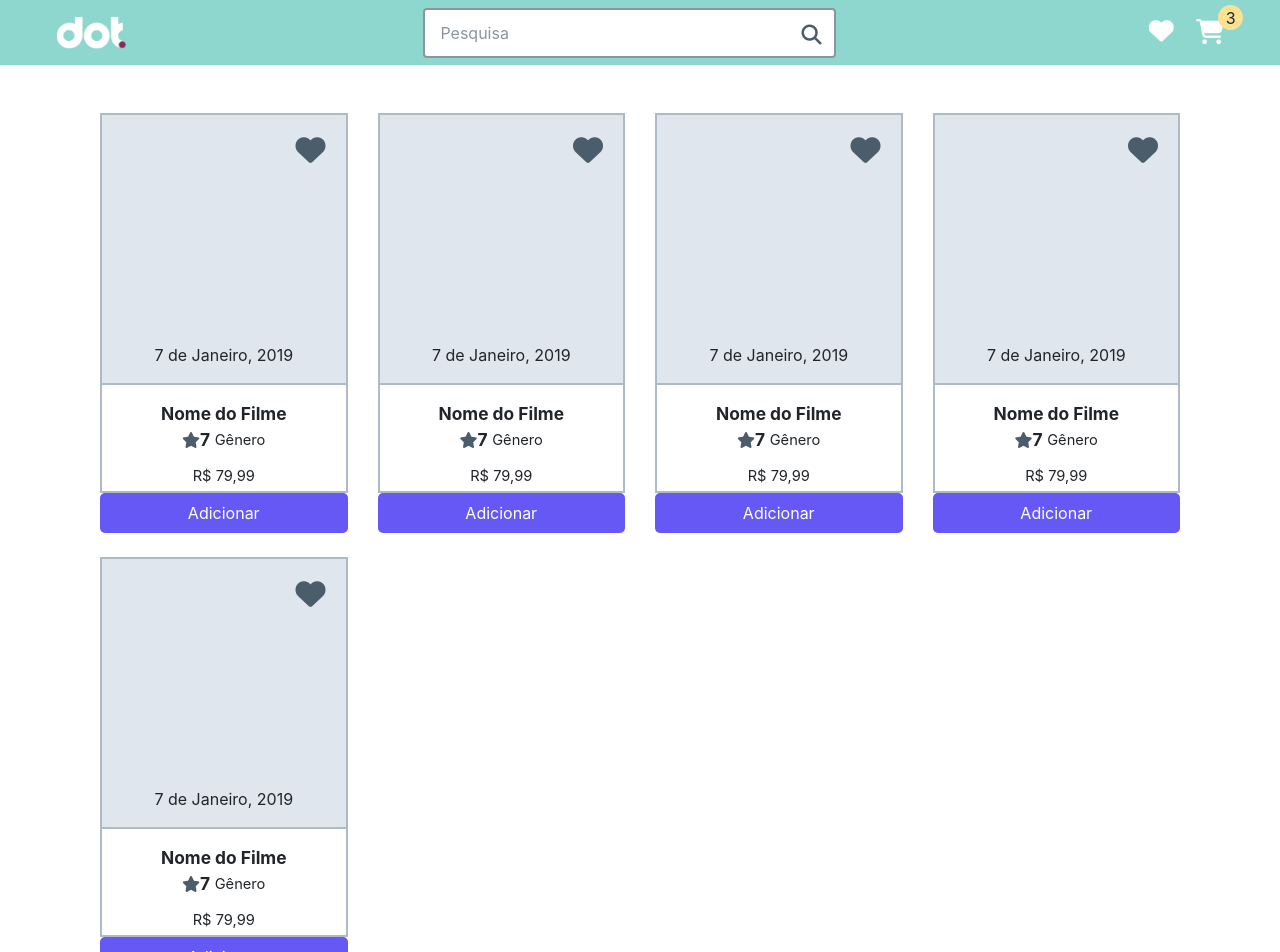
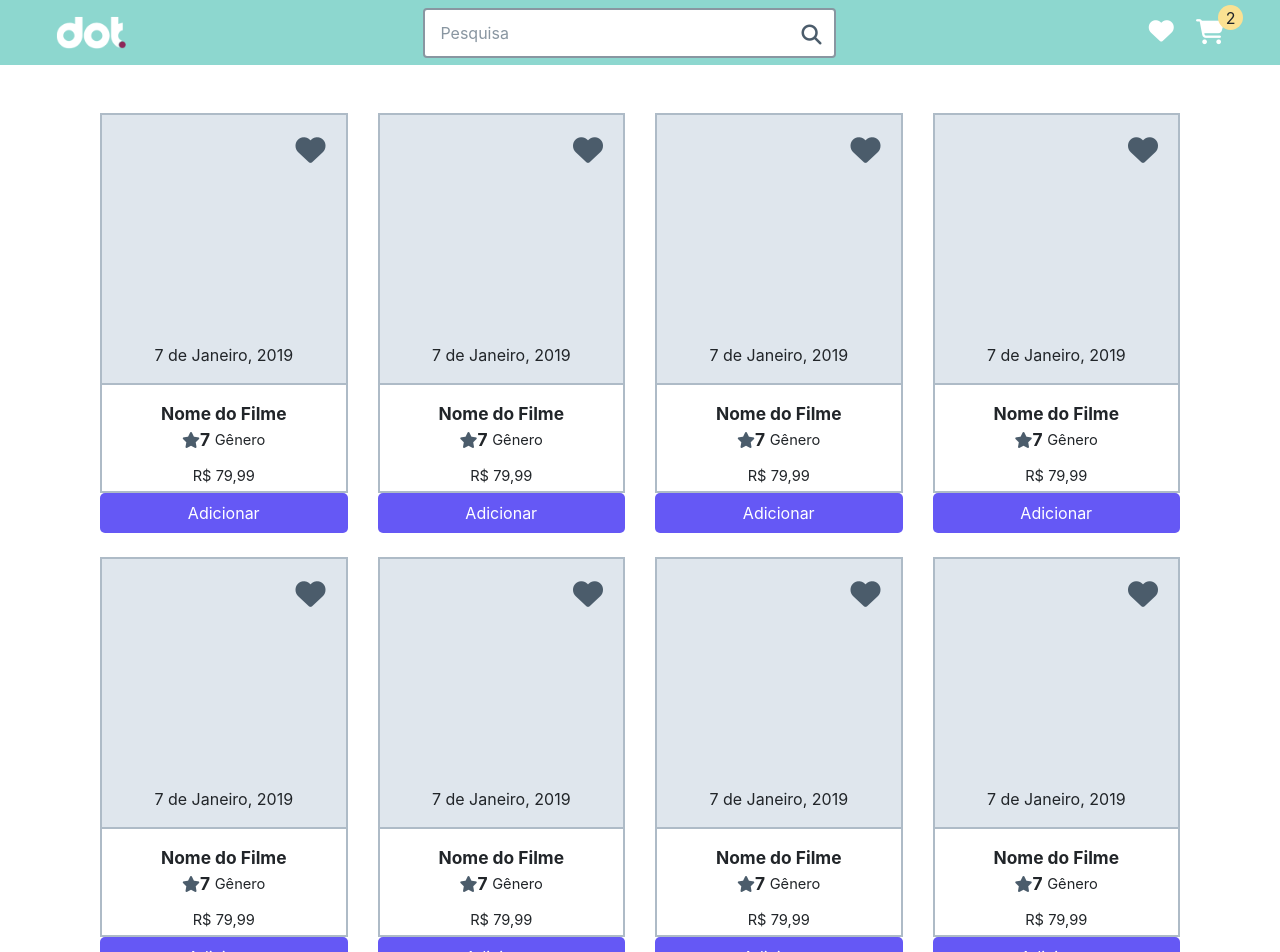
Before and after one commit to togarci/IMDB-Acervo, a Vue app: page /inicial in a window 1280 px wide. Shown: the top 952 px of the page. Built offline with nearby package versions, Linux system fonts and the light colour scheme.

Commit message:
logica de interacao dos componentes

```diff
--- a/src/assets/sass/styles/sideMenu.scss
+++ b/src/assets/sass/styles/sideMenu.scss
@@ -1,11 +1,18 @@
 .side-menu {
     position: absolute;
-    right: 0px;
+    left: 0px;
     top: 0px;
-    width: 350px;
+    width: 100%;
     height: 100%;
+
+    .side {
+        width: 100%;
+        height: 100%;
+    }
+    .menu {
+        min-width: 350px;
+        border: 2px solid #aebbc7;
         background-color: white;
-    border: 2px solid #aebbc7;
 
         .esvaziar {
             color: #6558f5;
@@ -41,3 +48,5 @@
             bottom: 0px;
         }
     }
+
+}
--- a/src/components/CardMovie.vue
+++ b/src/components/CardMovie.vue
@@ -4,17 +4,17 @@
 			<div class="img-card">
 				<i class="fa-solid fa-heart" @click="addFavorite"></i>
 				<img src="" alt="">
-				<p>7 de Janeiro, 2019</p>
+				<p>{{ data.data }}</p>
 			</div>
 			<div class="info-card d-flex flex-column col-md-12 align-items-center mt-3">
-				<b>Nome do Filme</b>
+				<b>{{ data.nomeFilme }}</b>
 				<div class="row mb-2 align-items-center">
 					<i class="fa-solid fa-star"></i>
-					<b>7</b>
+					<b>{{ data.pontos }}</b>
 					&nbsp;
-					<p class="m-0 p-0">Gênero</p>
+					<p class="m-0 p-0">{{ data.genero }}</p>
 				</div>
-				<p class="m-1">R$ 79,99</p>
+				<p class="m-1">{{ `R$ ${data.preco}` }}</p>
 			</div>
 		</div>
 		<button class="btnPrimary col-md-12">
@@ -25,6 +25,13 @@
 
 <script>
 export default {
+	name: 'card-movie',
+	props: {
+		data: {
+			type: Object,
+			default: () => {}
+		}
+	},
 	methods: {
 		addFavorite() {
 
--- a/src/components/NavHeader.vue
+++ b/src/components/NavHeader.vue
@@ -21,7 +21,7 @@
 			</div>
 			<div class="cart d-flex h-100 align-items-center col-md-5">
 				<i class="fa-solid fa-cart-shopping" @click="openCart"></i>
-				<div class="qtd-cart row align-items-center justify-content-center">{{ qtde }}</div>
+				<div class="qtd-cart row align-items-center justify-content-center">{{ dataItems.length }}</div>
 			</div>
 		</div>
 	</header>
@@ -34,12 +34,11 @@ export default {
 	name: 'nav-header',
 	data() {
 		return {
-			searchValue: null,
-			qtde: 3
+			searchValue: null
 		}
 	},
 	computed: {
-		...mapState('cartDados', ['showSideBar'])
+		...mapState('cartDados', ['showSideBar', 'dataItems'])
 	},
 	methods: {
 		getSearchMovie() {
--- a/src/components/SideMenu.vue
+++ b/src/components/SideMenu.vue
@@ -1,33 +1,37 @@
 <template>
     <div>
-        <div v-if="showSideBar" class="side-menu d-flex flex-column">
+        <div v-if="showSideBar" class="side-menu d-flex">
+            <div class="side" @click="closeSideMenu"></div>
+            <div class="menu">
                 <div class="d-flex p-3 justify-content-between mt-3">
                     <h5 v-if="typeSideBar === 'C'">Meu Carrinho</h5>
                     <h5 v-else-if="typeSideBar === 'F'">Meus Favoritos</h5>
-                <p class="esvaziar">Esvaziar</p>
+                    <p @click="clearDadosItens" class="esvaziar">Esvaziar</p>
                 </div>
 
-            <div class="d-flex pl-3 pr-3 align-items-center info">
+                <div v-for="(dado, index) in dataItems" :key="index" class="d-flex mt-3 pl-3 pr-3 align-items-center info">
                     <div class="d-flex align-items-center col-md-6 p-0 m-0">
                         <img src="" alt="">
                         &nbsp;
-                    <p>Nome do Filme</p>
+                        <p>{{ dado.nomeFilme }}</p>
                     </div>
                     <div class="d-flex justify-content-between col-md-6">
-                    <p>R$ 9,99</p>
+                        <p>{{ `R$ ${dado.preco}` }}</p>
                         <i v-if="typeSideBar === 'F'" class="fa-solid fa-cart-shopping"></i>
-                    <i class="fa-solid fa-trash"></i>
+                        <i @click="deleteItens(index)" class="fa-solid fa-trash"></i>
                     </div>
                 </div>
 
                 <div v-if="typeSideBar === 'C'" class="col-md-3 p-3 end-info">
                     <div class="d-flex mb-3 justify-content-between align-items-center">
                         <h5>Total:</h5>
-                    <h4>R$ 19,98</h4>
+                        <h4>{{ `R$ ${qtdeTotal}` }}</h4>
                     </div>
                     <button @click="finalizarLink" class="btnPrimary col-md-12">
                         Finalizar Compra
                     </button>
+
+                </div>
             </div>
         </div>
     </div>
@@ -38,14 +42,49 @@ import { mapState } from 'vuex';
 
 export default {
     name: 'side-menu',
+    data() {
+        return {
+            qtdeTotal: '0,00',
+        }
+    },
     computed: {
-        ...mapState('cartDados', ['typeSideBar', 'showSideBar'])
+        ...mapState('cartDados', ['typeSideBar', 'showSideBar']),
+        dataItems: {
+            get() {
+                return this.$store.state.cartDados.dataItems;
+            },
+            set(value) {
+                this.$store.commit('cartDados/setDataItems', value);
+            }
+        }
     },
     methods: {
         finalizarLink() {
             this.$store.commit('cartDados/setShowSideBar', false);
             this.$router.push({ name: 'Finalizar' });
+        },
+        deleteItens(index) {
+            this.dataItems = this.dataItems.filter((e, i) => i !== index);
+            this.calTotalItens();
+        },
+        calTotalItens() {
+            let total = 0.00;
+            this.dataItems.forEach(elem => {
+                total += Number(elem.preco);
+            });
+
+            this.qtdeTotal = total;
+        },
+        clearDadosItens() {
+            this.dataItems = [];
+            this.calTotalItens();
+        },
+        closeSideMenu() {
+            this.$store.commit('cartDados/setShowSideBar', false);
         }
+    },
+    mounted() {
+        this.calTotalItens();
     }
 }
 </script>
--- a/src/pages/TemplateFinalizar.vue
+++ b/src/pages/TemplateFinalizar.vue
@@ -28,19 +28,12 @@
 							<th class="col-md-1">Qtd</th>
 							<th class="col-md-2">Preço</th>
 						</tr>
-						<tr class="line">
+						<tr class="line" v-for="(dado, index) in dataFinalizar" :key="index">
 							<td class="col-md-2 pl-0"><img src="" alt=""></td>
-							<td class="col-md-5"><p>Nome do Filme</p></td>
-							<td class="col-md-1"><p>1</p></td>
-							<td class="col-md-3"><p>R$: 9,99</p></td>
-							<td class="col-md-1 pr-0"><i class="fa-solid fa-trash"></i></td>
-						</tr>
-						<tr class="line">
-							<td class="col-md-2 pl-0"><img src="" alt=""></td>
-							<td class="col-md-5"><p>Nome do Filme</p></td>
-							<td class="col-md-1"><p>1</p></td>
-							<td class="col-md-3"><p>R$: 9,99</p></td>
-							<td class="col-md-auto pr-0"><i class="fa-solid fa-trash"></i></td>
+							<td class="col-md-5"><p>{{ dado.nome }}</p></td>
+							<td class="col-md-1"><p>{{ dado.qtd }}</p></td>
+							<td class="col-md-3"><p>{{ `R$: ${dado.preco}` }}</p></td>
+							<td class="col-md-1 pr-0"><i @click="deleteDataFinalizar(index)" class="fa-solid fa-trash"></i></td>
 						</tr>
 					</table>
 					<div>
@@ -74,7 +67,21 @@ export default {
 				endereco: null,
 				cidade: null,
 				estado: null
-			}
+			},
+			dataFinalizar: [
+				{
+					img: null,
+					nome: 'Nome do Filme',
+					qtd: 1,
+					preco: '9,99'
+				},
+				{
+					img: null,
+					nome: 'Nome do Filme',
+					qtd: 1,
+					preco: '9,99'
+				}
+			]
 		}
 	},
 	methods: {
@@ -86,6 +93,9 @@ export default {
                 this.dataDados[name] = documento.target.value + masc.substring(0,1);
             }
         },
+		deleteDataFinalizar(index) {
+			this.dataFinalizar = this.dataFinalizar.filter((e, i) => i !== index)
+		},
 		finalizar() {
 
 		},
--- a/src/pages/TemplateInicial.vue
+++ b/src/pages/TemplateInicial.vue
@@ -1,21 +1,10 @@
 <template>
 	<div class="d-flex justify-content-center">
 		<div class="container row pt-5">
-			<div class="col-md-3 mb-4">
-				<card-movie/>
+			<div v-for="(item, index) in dataItems" :key="index" class="col-md-3 mb-4">
+				<card-movie :data="item"/>
 			</div>
-			<div class="col-md-3 mb-4">
-				<card-movie/>
-			</div>
-			<div class="col-md-3 mb-4">
-				<card-movie/>
-			</div>
-			<div class="col-md-3 mb-4">
-				<card-movie/>
-			</div>
-			<div class="col-md-3 mb-4">
-				<card-movie/>
-			</div>
+
 		</div>
 	</div>
 </template>
@@ -25,6 +14,68 @@ import CardMovie from '@/components/CardMovie.vue';
 export default {
 	components: {
 		CardMovie
+	},
+	data() {
+		return {
+			dataItems: [
+				{
+					data: '7 de Janeiro, 2019',
+					nomeFilme: 'Nome do Filme',
+					pontos: 7,
+					genero: 'Gênero',
+					preco: '79,99'
+				},
+				{
+					data: '7 de Janeiro, 2019',
+					nomeFilme: 'Nome do Filme',
+					pontos: 7,
+					genero: 'Gênero',
+					preco: '79,99'
+				},
+				{
+					data: '7 de Janeiro, 2019',
+					nomeFilme: 'Nome do Filme',
+					pontos: 7,
+					genero: 'Gênero',
+					preco: '79,99'
+				},
+				{
+					data: '7 de Janeiro, 2019',
+					nomeFilme: 'Nome do Filme',
+					pontos: 7,
+					genero: 'Gênero',
+					preco: '79,99'
+				},
+				{
+					data: '7 de Janeiro, 2019',
+					nomeFilme: 'Nome do Filme',
+					pontos: 7,
+					genero: 'Gênero',
+					preco: '79,99'
+				},
+				{
+					data: '7 de Janeiro, 2019',
+					nomeFilme: 'Nome do Filme',
+					pontos: 7,
+					genero: 'Gênero',
+					preco: '79,99'
+				},
+				{
+					data: '7 de Janeiro, 2019',
+					nomeFilme: 'Nome do Filme',
+					pontos: 7,
+					genero: 'Gênero',
+					preco: '79,99'
+				},
+				{
+					data: '7 de Janeiro, 2019',
+					nomeFilme: 'Nome do Filme',
+					pontos: 7,
+					genero: 'Gênero',
+					preco: '79,99'
+				}
+			]
+		}
 	}
 }
 </script>
--- a/src/store/modules/cartDados.js
+++ b/src/store/modules/cartDados.js
@@ -2,7 +2,19 @@
 const cartDadosState = () => {
 	return {
 		typeSideBar: null,
-		showSideBar: false
+		showSideBar: false,
+		dataItems: [
+			{
+				img: null,
+				nomeFilme: 'Nome do Filme',
+				preco: '9.99'
+			},
+			{
+				img: null,
+				nomeFilme: 'Nome do Filme',
+				preco: '9.99'
+			}
+		]
 	}
 }
 
@@ -19,6 +31,9 @@ export default {
 		},
 		setShowSideBar(state, payload) {
 			state.showSideBar = payload;
+		},
+		setDataItems(state, payload) {
+			state.dataItems = payload;
 		}
 	},
 	actions: {
```
Lines whose indentation alone changed are shown as unchanged.
